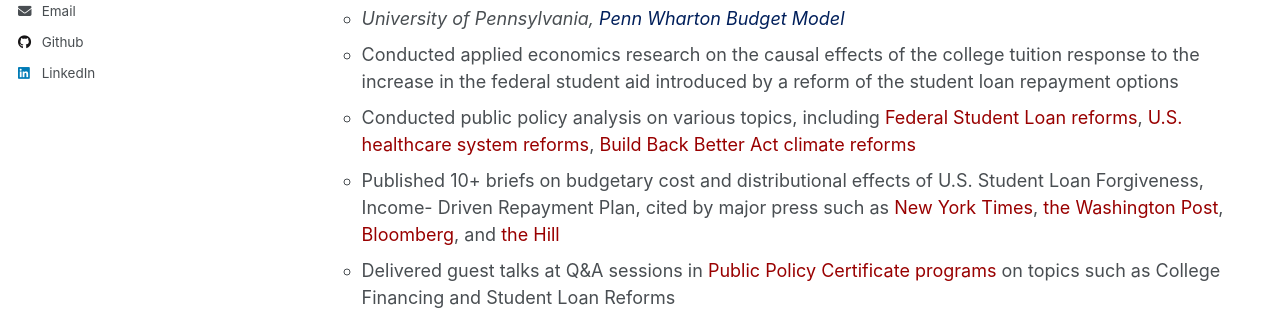
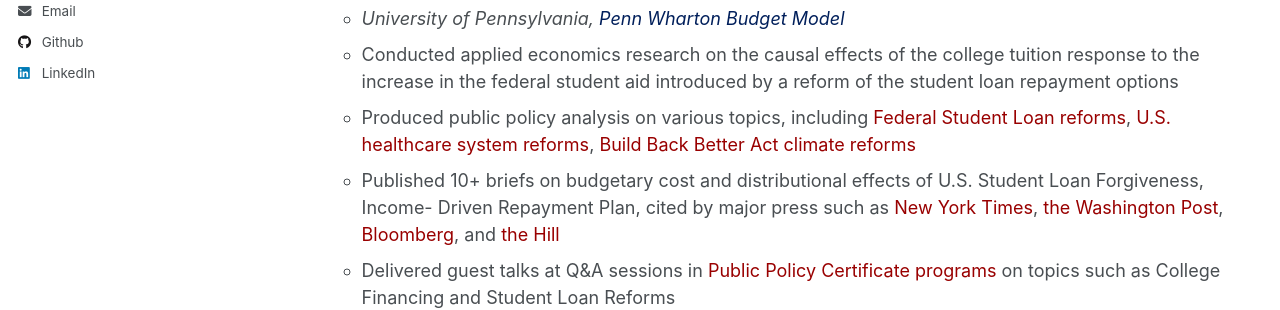
Before and after one commit to Junlei-Chen/junlei-chen.github.io, a Jekyll site: the page built from _pages/cv.md, in a window 1280 px wide and 900 px high. Shown: the part 418-728 px from the top of the window. Built offline with Jekyll 4.4.1, drawn with Linux system fonts in a browser that asks for light colours.

Commit message:
Update cv.md

```diff
--- a/_pages/cv.md
+++ b/_pages/cv.md
@@ -21,7 +21,7 @@
 * Oct 2021 - Present: Associate Economist under <a href="https://bepp.wharton.upenn.edu/profile/smetters/" style="color: #011F5B; text-decoration: none;">Prof. Kent Smetters</a>
   * *University of Pennsylvania, <a href="https://budgetmodel.wharton.upenn.edu/" style="color: #011F5B; text-decoration: none;">Penn Wharton Budget Model</a>*
   * Conducted applied economics research on the causal effects of the college tuition response to the increase in the federal student aid introduced by a reform of the student loan repayment options
-  * Conducted public policy analysis on various topics, including <a href="https://budgetmodel.wharton.upenn.edu/issues/category/Education" style="color: #990000; text-decoration: none;">Federal Student Loan reforms</a>, <a href="https://budgetmodel.wharton.upenn.edu/issues/2022/3/7/medicare-advantage-auto-enrollment" style="color: #990000; text-decoration: none;">U.S. healthcare
+  * Produced public policy analysis on various topics, including <a href="https://budgetmodel.wharton.upenn.edu/issues/category/Education" style="color: #990000; text-decoration: none;">Federal Student Loan reforms</a>, <a href="https://budgetmodel.wharton.upenn.edu/issues/2022/3/7/medicare-advantage-auto-enrollment" style="color: #990000; text-decoration: none;">U.S. healthcare
 system reforms</a>, <a href="https://budgetmodel.wharton.upenn.edu/issues/2022/3/28/carbon-emission-reductions-in-build-back-america" style="color: #990000; text-decoration: none;">Build Back Better Act climate reforms</a>
   * Published 10+ briefs on budgetary cost and distributional effects of U.S. Student Loan Forgiveness, Income-
 Driven Repayment Plan, cited by major press such as <a href="https://www.nytimes.com/2023/07/19/business/biden-student-loans-repayment.html" style="color: #990000; text-decoration: none;">New York Times</a>, <a href="https://www.washingtonpost.com/education/2024/01/12/student-loan-forgiveness-save-payment-plan/" style="color: #990000; text-decoration: none;">the Washington Post</a>, <a href="https://www.bloomberg.com/news/articles/2022-08-23/student-loan-relief-to-benefit-top-earners-analysis-finds" style="color: #990000; text-decoration: none;">Bloomberg</a>, and <a href="https://thehill.com/homenews/education/3879431-what-biden-might-try-next-if-his-student-loan-forgiveness-plan-is-struck-down/" style="color: #990000; text-decoration: none;">the Hill</a>
@@ -32,11 +32,11 @@
   * *University of Zurich, <a href="https://www.econ.uzh.ch/en.html" style="color: #011F5B; text-decoration: none;">Department of Economics</a>*
   * Utilized Python to conduct independent data analysis with Pandas libraries for a project on the optimization
 of tax on U.S. entrepreneur revenues
-  * Contributed to the calculation of 105,000+ companies’ classification, founder’s share evolving time series
+  * Contributed to the calculation of 105,000+ companies' classification, founder's share evolving time series
 based on venture-based deal record database from data sets such as PitchBook and PrivCo
   * Conducted web scraping using Python libraries such as BeautifulSoup and request to gather cap-table information
 on 1,000+ IPO companies
-  * Used wptools Python API to sparse 500+ founders’ information from Wikipedia into a structured data set,
+  * Used wptools Python API to sparse 500+ founders' information from Wikipedia into a structured data set,
 combined with Natural Language Toolkit (NLTK) libraries to filter founder names
 
 * Dec 2015 - Sep 2016: Part-time Consulting Associate
```
